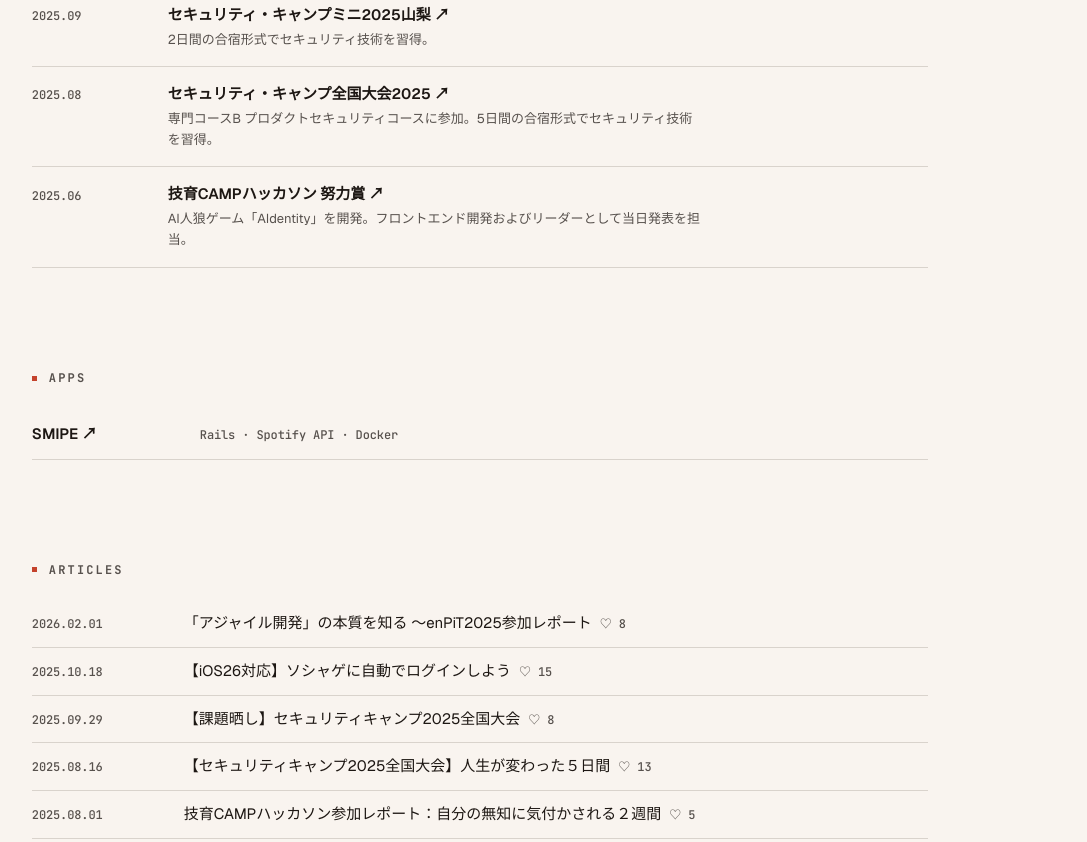
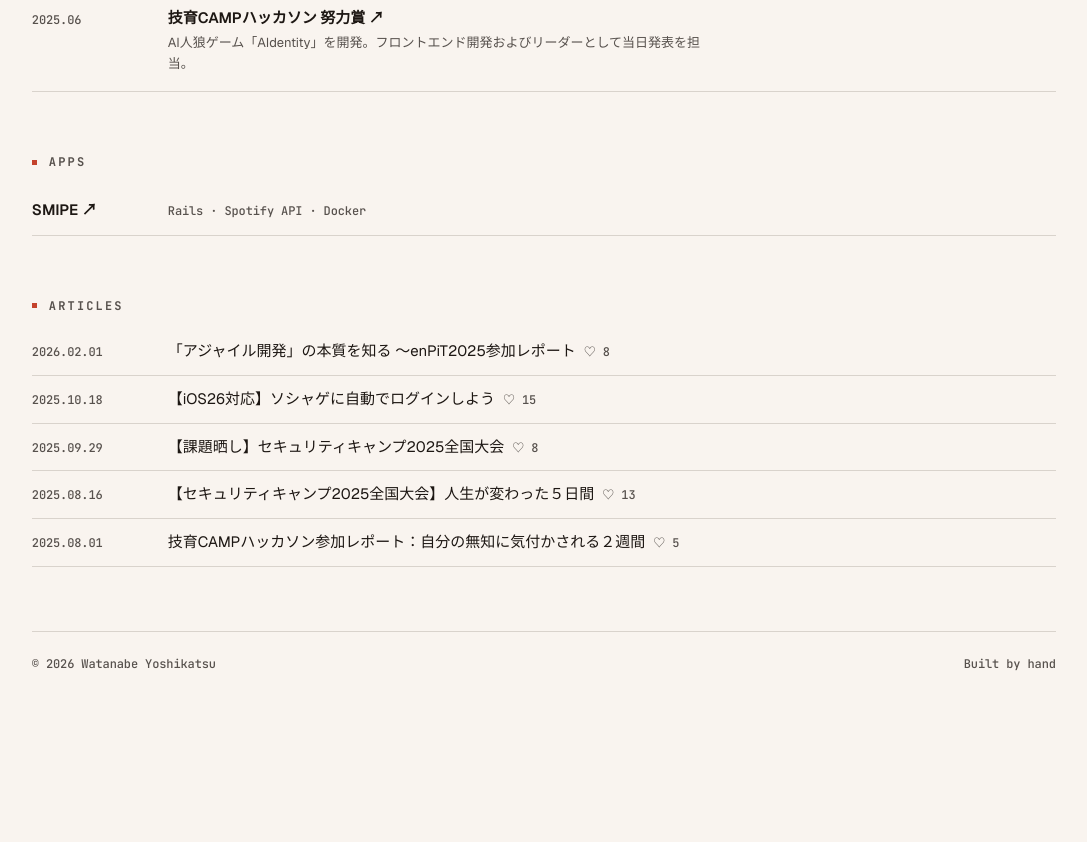
Before and after one commit to pamo0827/portfolio-site, a plain HTML site: page index.html in a window 1280 px wide. Shown: the part 1100-1942 px from the top of the page, without its empty margins (109-1196 px from the left). After the commit the page ends 1836 px from the top, so only its background shows below. Drawn offline with nearby package versions, Linux system fonts and the light colour scheme.

Commit message:
fix: 余白と横幅を調整、メタ列幅を全セクションで統一
初回適用時に余白スケールが効きすぎ、間延びして見える状態だったため調整。

- ヒーロー下 9rem → 6rem、セクション上下も1段階ずつ詰めて、
  ヒーローと本文の間にできていた約190pxの空白帯を解消
- コンテンツ幅 56rem → 64rem、左ガター最大 12rem → 10rem。
  左寄せの非対称は保ったまま、右端の過剰な空きを縮小
- リストの左メタ列を --col-meta（7rem）に統一。
  Works 7rem / Articles 8rem / Apps 9rem とバラついていた縦ラインを揃えた
- 未使用になった --space-4xl を削除
- DESIGN.md のトークン値を実装に同期

Co-Authored-By: Claude Opus 5 <noreply@anthropic.com>

```diff
--- a/style.css
+++ b/style.css
@@ -43,7 +43,6 @@
     --space-xl:  2.5rem;
     --space-2xl: 4rem;
     --space-3xl: 6rem;
-    --space-4xl: 9rem;
 
     /* Motion */
     --ease-out: cubic-bezier(0.16, 1, 0.3, 1);
@@ -56,9 +55,10 @@
     --z-sticky: 200;
 
     /* Layout — asymmetric: wide left margin, content biased left */
-    --measure: 56rem;
-    --gutter-start: clamp(1.5rem, 11vw, 12rem);
-    --gutter-end: 1.5rem;
+    --measure: 64rem;
+    --col-meta: 7rem;   /* 全セクション共通のメタ列幅 */
+    --gutter-start: clamp(1.25rem, 11vw, 10rem);
+    --gutter-end: 2rem;
 }
 
 /* Dark — same anchor hue, only lightness and chroma move. */
@@ -227,7 +227,7 @@ main {
    ============================================================ */
 
 .hero {
-    padding-block: var(--space-3xl) var(--space-4xl);
+    padding-block: var(--space-2xl) var(--space-3xl);
 }
 
 .hero__meta {
@@ -259,7 +259,7 @@ main {
     color: var(--color-muted);
     max-width: 48ch;
     line-height: var(--lh-tight);
-    margin-block-end: var(--space-xl);
+    margin-block-end: var(--space-lg);
 }
 
 .hero__links {
@@ -318,12 +318,12 @@ main {
    ============================================================ */
 
 .section {
-    padding-block: var(--space-xl) var(--space-2xl);
+    padding-block: var(--space-lg) var(--space-xl);
 }
 
-.section--works   { padding-block: var(--space-2xl) var(--space-2xl); }
-.section--apps    { padding-block: var(--space-xl) var(--space-xl); }
-.section--articles{ padding-block: var(--space-2xl) var(--space-3xl); }
+.section--works   { padding-block: var(--space-xl) var(--space-xl); }
+.section--apps    { padding-block: var(--space-lg) var(--space-lg); }
+.section--articles{ padding-block: var(--space-xl) var(--space-2xl); }
 
 .section__title {
     display: flex;
@@ -339,7 +339,7 @@ main {
     color: var(--color-muted);
     overflow-wrap: anywhere;
     min-width: 0;
-    margin-block-end: var(--space-lg);
+    margin-block-end: var(--space-md);
 }
 
 /* The one accent mark per section: a 5px tick, well under the 3% budget. */
@@ -374,7 +374,7 @@ main {
     font-size: var(--text-xs);
     font-weight: 400;
     color: var(--color-muted);
-    width: 7rem;
+    width: var(--col-meta);
     white-space: nowrap;
     vertical-align: top;
 }
@@ -405,7 +405,7 @@ main {
 }
 
 .works-list > li {
-    grid-template-columns: 7rem minmax(0, 1fr);
+    grid-template-columns: var(--col-meta) minmax(0, 1fr);
     align-items: start;
     padding-block: var(--space-md);
 }
@@ -432,7 +432,7 @@ main {
 }
 
 .apps-list > li {
-    grid-template-columns: 9rem minmax(0, 1fr);
+    grid-template-columns: var(--col-meta) minmax(0, 1fr);
     align-items: baseline;
     padding-block: var(--space-sm);
 }
@@ -449,7 +449,7 @@ main {
 }
 
 .articles-list > li {
-    grid-template-columns: 8rem minmax(0, 1fr);
+    grid-template-columns: var(--col-meta) minmax(0, 1fr);
     align-items: baseline;
     padding-block: var(--space-sm);
 }
@@ -531,10 +531,12 @@ main {
     :root {
         --gutter-start: 1.25rem;
         --gutter-end: 1.25rem;
+        /* リストは1カラムに畳まれるので、この上書きが効くのは About の表のみ */
+        --col-meta: 5.5rem;
     }
 
     .hero {
-        padding-block: var(--space-2xl) var(--space-3xl);
+        padding-block: var(--space-xl) var(--space-2xl);
     }
 
     .theme-toggle {
@@ -554,7 +556,6 @@ main {
     }
 
     .info-table th {
-        width: 5.5rem;
         padding-inline-end: var(--space-sm);
     }
 }
```
Also changed, not shown: 1 other file.
